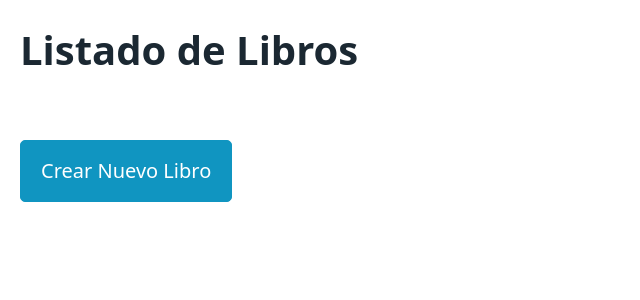
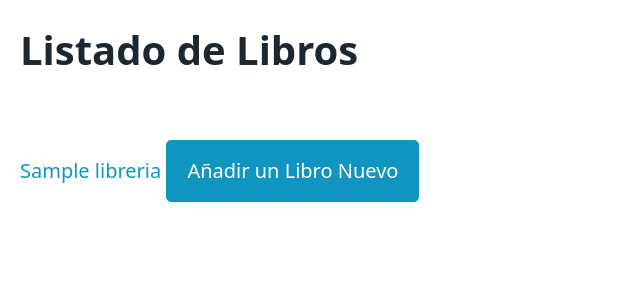
Before and after one commit to dakkusu988/LibreriaProyectoDjangoDCA, a Django app: page / in a window 1280 px wide. Shown: the top 300 px of the page, without its empty margins (0-640 px from the left). Run offline with Django 4.2, Linux system fonts and the light colour scheme; tables that the repository leaves empty hold one stand-in row (values such as "Sample post").

Commit message:
modificacion vistas, urls, html, listado y añadir

```diff
--- a/libreria/forms.py
+++ b/libreria/forms.py
@@ -4,4 +4,4 @@ from .models import Libreria
 class LibreriaForm(forms.ModelForm):
     class Meta:
         model = Libreria
-        fields = ['title', 'author', 'rating', 'created_at', 'updated_at']
+        fields = ['title', 'author', 'rating']
--- a/libreria/templates/libreria/listado.html
+++ b/libreria/templates/libreria/listado.html
@@ -10,7 +10,14 @@
     <body style="padding: 20px;">
 
         <h1>Listado de Libros</h1>
-        <a role="button" href="{% url 'añadir' %}"> Crear Nuevo Libro </a>
+
+        {% for libro in libros %}
+            <a href="{% url 'detalles' %}"> {{ libro.title }} </a>
+            {% empty %}
+            <p>No hay libros añadidos</p>
+        {% endfor %}
+
+        <a role="button" href="{% url 'añadir' %}"> Añadir un Libro Nuevo </a>
 
     </body>
 </html>
--- a/libreria/urls.py
+++ b/libreria/urls.py
@@ -5,7 +5,7 @@ from .views import Listado, Detalles, Editar, Añadir
 
 urlpatterns = [
     path('', Listado.as_view(), name='listado'),
-    path('detalles/', Detalles.as_view(), name='detalles'),
-    path('editar/', Editar.as_view(), name='editar'),
-    path('añadir/', Añadir.as_view(), name='añadir'),
+    path('añadir', Añadir.as_view(), name='añadir'),
+    path('detalles/<int:pk>', Detalles.as_view(), name='detalles'),
+    path('editar/<int:pk>', Editar.as_view(), name='editar'),
 ]
--- a/libreria/views.py
+++ b/libreria/views.py
@@ -8,30 +8,15 @@ class Listado(View):
     libreria_template = 'libreria/listado.html'
 
     def get(self,request):
-        form = LibreriaForm()
-        return render(request, self.libreria_template, {'form': form})
-
-class Detalles(View):
-    libreria_template = 'libreria/detalles.html'
-
-    def get(self,request):
-        return render(request, self.libreria_template)
-
-
-class Editar(View):
-    libreria_template = 'libreria/editar.html'
-
-    def get(self,request):
-        libreria = Libreria.objects.all()
-        return render(request, self.libreria_template, {'libreria': libreria})
-
+        libros = Libreria.objects.all()
+        return render(request, self.libreria_template, {'libros': libros})
 
 class Añadir(View):
     libreria_template = 'libreria/añadir.html'
 
     def get(self,request):
-        libreria = Libreria.objects.all()
-        return render(request, self.libreria_template, {'libreria': libreria})
+        form = LibreriaForm()
+        return render(request, self.libreria_template, {'form': form})
 
     def post(self,request):
         form = LibreriaForm(request.POST)
@@ -39,3 +24,19 @@ class Añadir(View):
             form.save()
             return redirect('detalles')
         return render(request, self.libreria_template, {'form': form})
+
+
+
+class Detalles(View):"""
+    libreria_template = 'libreria/detalles.html'
+
+    def get(self,request):
+        return render(request, self.libreria_template)
+
+"""
+class Editar(View):"""
+    libreria_template = 'libreria/editar.html'
+
+    def get(self,request):
+        libreria = Libreria.objects.all()
+        return render(request, self.libreria_template, {'libreria': libreria})"""
```
Also changed, not shown: libreria/templates/libreria/añadir.html (+10 -1 lines).
